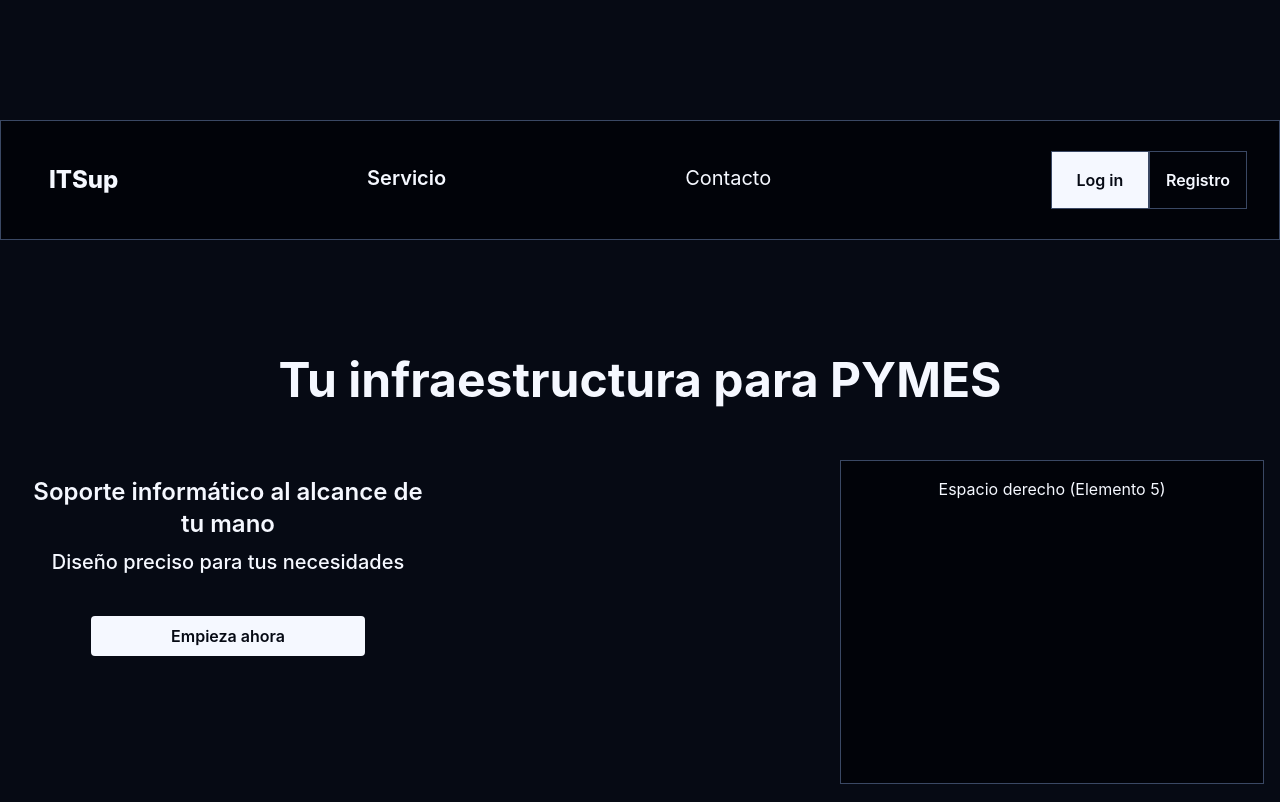
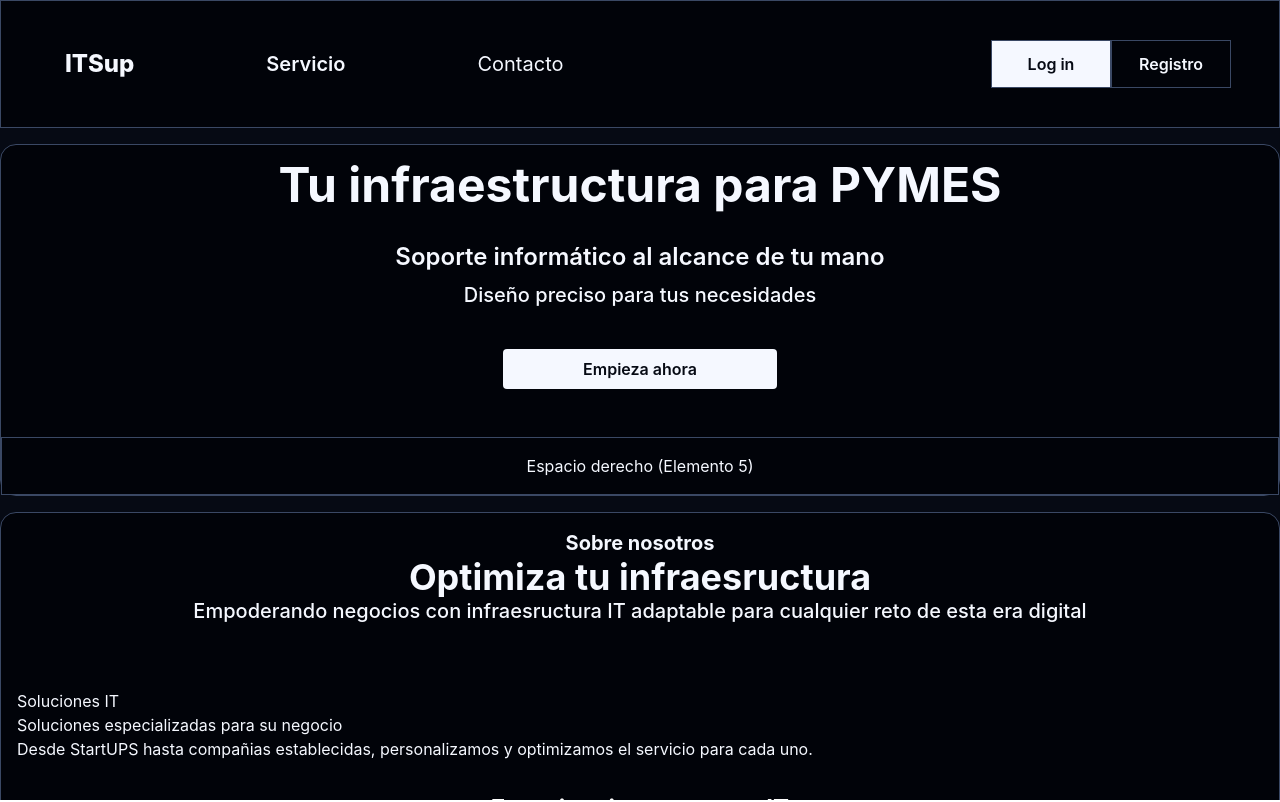
Before and after one commit to CopernicoDev/PYMES_WEB_Frontend_Angular, an Angular app: page /home in a window 1280 px wide. Shown: the top 802 px of the page. Built offline with nearby package versions, Linux system fonts and the light colour scheme.

Commit message:
Refactorizando los estilos

```diff
--- a/src/app/components/about-us-section/about-us-section.html
+++ b/src/app/components/about-us-section/about-us-section.html
@@ -1,4 +1,4 @@
-<div class="grid grid-cols-1 md:grid-cols-4 gap-2 bg-bg-dark mt-3.5 p-4">
+<div class="">
     <app-info-card class="block md:col-span-4 text-center">
         <h1 class="text-xl font-bold">Sobre nosotros</h1>
         <h2 class="text-4xl font-bold">Optimiza tu infraesructura</h2>
--- a/src/app/components/hero-section/hero-section.html
+++ b/src/app/components/hero-section/hero-section.html
@@ -1,4 +1,4 @@
-<main class="grid grid-cols-5 md:grid-cols-4 gap-x-100 gap-y-10 mt-25">
+<main class="">
     <app-info-card class="block md:col-span-4 text-center">
         <h1 class="text-5xl font-bold">Tu infraestructura para PYMES</h1>
     </app-info-card>
--- a/src/app/components/nav-bar/nav-bar-buttons/nav-bar-buttons.html
+++ b/src/app/components/nav-bar/nav-bar-buttons/nav-bar-buttons.html
@@ -1,6 +1,7 @@
-<div class="grid grid-cols-2 w-max">
+<nav class="grid grid-flow-col items-center">
+
     @for (item of buttonsOptions; track item.label) {
     <button [routerLink]="item.route" class="border border-border {{ item.estilos }}">{{item.label}}
     </button>
     }
-</div>
+</nav>
--- a/src/app/components/nav-bar/nav-bar-buttons/nav-bar-buttons.ts
+++ b/src/app/components/nav-bar/nav-bar-buttons/nav-bar-buttons.ts
@@ -14,12 +14,12 @@ export class NavBarButtons {
     {
       label: 'Log in',
       route: '/login',
-      estilos: 'p-4 col-start-1 bg-text text-bg font-semibold hover:bg-text-muted'
+      estilos: 'h-12 w-30 bg-text text-bg font-semibold hover:bg-text-muted'
     },
     {
       label: 'Registro',
       route: '/sign-up',
-      estilos: 'p-4 col-start-2 font-semibold hover:bg-bg'
+      estilos: 'h-12 w-30 font-semibold hover:bg-bg'
     }
   ]
 
--- a/src/app/components/nav-bar/nav-bar-routes/nav-bar-routes.html
+++ b/src/app/components/nav-bar/nav-bar-routes/nav-bar-routes.html
@@ -1,4 +1,4 @@
-<nav class="grid grid-cols-3 gap-50 w-max ">
+<nav class="grid grid-flow-col gap-25 items-center">
     @for (item of menuOptions; track item.route) {
     <a [routerLink]="item.route" routerLinkActive="active-link" class="nav-link {{item.estilos}}">
         {{item.label}}
--- a/src/app/components/nav-bar/nav-bar-routes/nav-bar-routes.ts
+++ b/src/app/components/nav-bar/nav-bar-routes/nav-bar-routes.ts
@@ -15,18 +15,18 @@ export class NavBarRoutes {
     {
       label: 'ITSup',
       route: '/home',
-      estilos: 'p-4 font-extrabold col-start-1 text-2xl'
+      estilos: 'p-4 font-extrabold text-2xl '
     },
     {
       label: 'Servicio',
       route: '/servicios',
-      estilos: 'p-4 font-semibold col-start-2 text-xl'
+      estilos: 'p-4 font-semibold text-xl '
 
     },
     {
       label: 'Contacto',
       route: '/contacto',
-      estilos: 'p-4 font-semibold- col-start-3 text-xl'
+      estilos: 'p-4 font-semibold- text-xl'
     }
   ]
 
--- a/src/app/components/nav-bar/nav-bar.html
+++ b/src/app/components/nav-bar/nav-bar.html
@@ -1,6 +1,4 @@
-<header class="mt-30 bg-bg-dark border border-border w-full max-w-7xl mx-auto h-30">
-    <nav class="grid grid-cols-2 items-center h-full w-full px-8">
-        <app-nav-bar-routes class="block justify-self-start"></app-nav-bar-routes>
-        <app-nav-bar-buttons class="block justify-self-end"></app-nav-bar-buttons>
-    </nav>
-</header>
+<nav class=" bg-bg-dark border border-border h-32 w-7xl grid grid-cols-2  justify-center items-center px-12">
+    <app-nav-bar-routes class="grid justify-self-start"></app-nav-bar-routes>
+    <app-nav-bar-buttons class=" grid justify-self-end"></app-nav-bar-buttons>
+</nav>
--- a/src/app/pages/home/home.html
+++ b/src/app/pages/home/home.html
@@ -1,11 +1,9 @@
-<section class="bg-bg min-h-screen w-full text-text grid grid-rows-[auto_auto_1fr]">
+<section class=" grid grid-cols-4 md:grid-cols-4 bg-bg h-screen w-screen  text-text gap-4  ">
 
-    <app-nav-bar></app-nav-bar>
+    <app-nav-bar class="  rounded-2xl col-span-4 grid justify-center items-center"></app-nav-bar>
 
-    <!-- Usamos justify-self-center para centrar el hero si no queremos que ocupe todo el ancho visualmente, aunque max-w-7xl mx-auto hace el trabajo -->
-    <app-hero-section class="w-full max-w-7xl mx-auto px-4"></app-hero-section>
+    <app-hero-section class="bg-bg-dark border border-border rounded-2xl col-span-4 "></app-hero-section>
 
-    <!-- Como el padre es grid, este elemento ocupa automáticamente todo el ancho y alto del 1fr -->
-    <app-about-us-section class="mt-20"></app-about-us-section>
+    <app-about-us-section class="bg-bg-dark border border-border rounded-2xl col-span-4"></app-about-us-section>
 
 </section>
```
